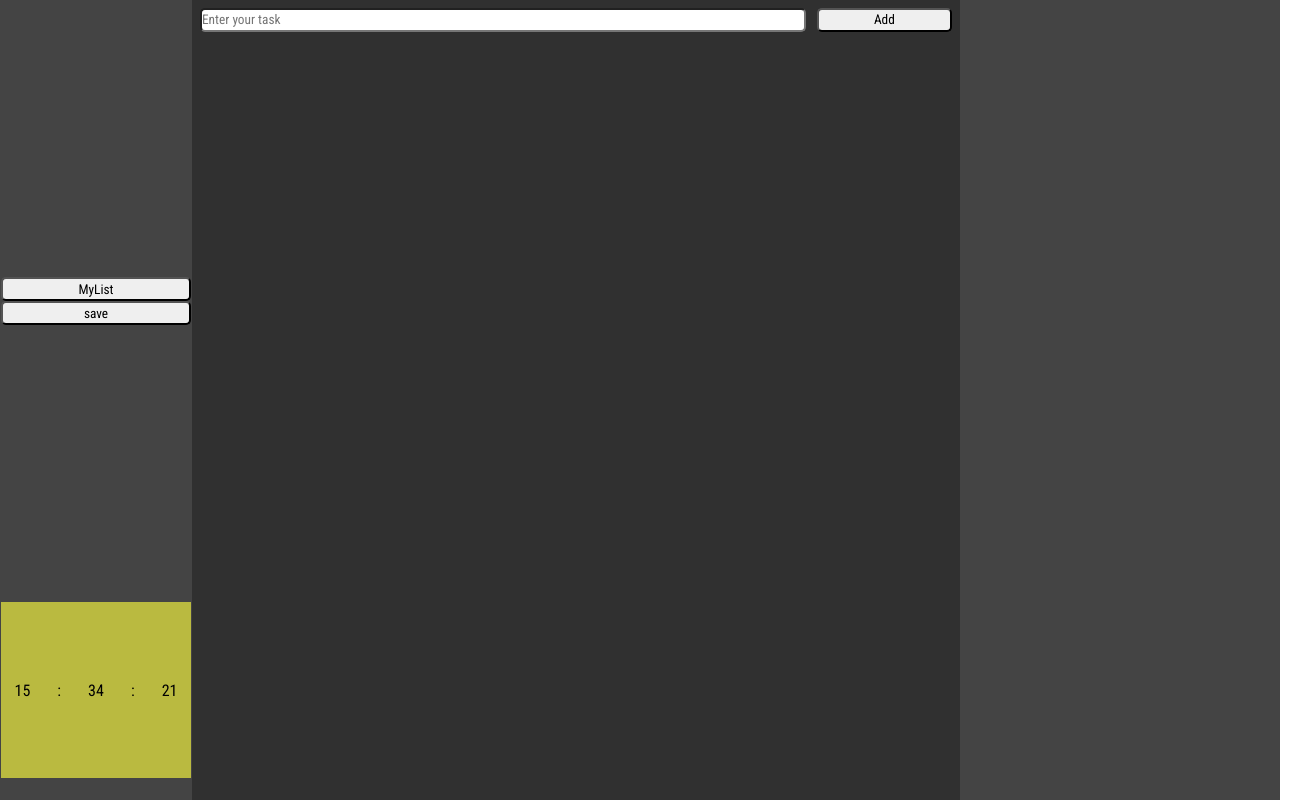
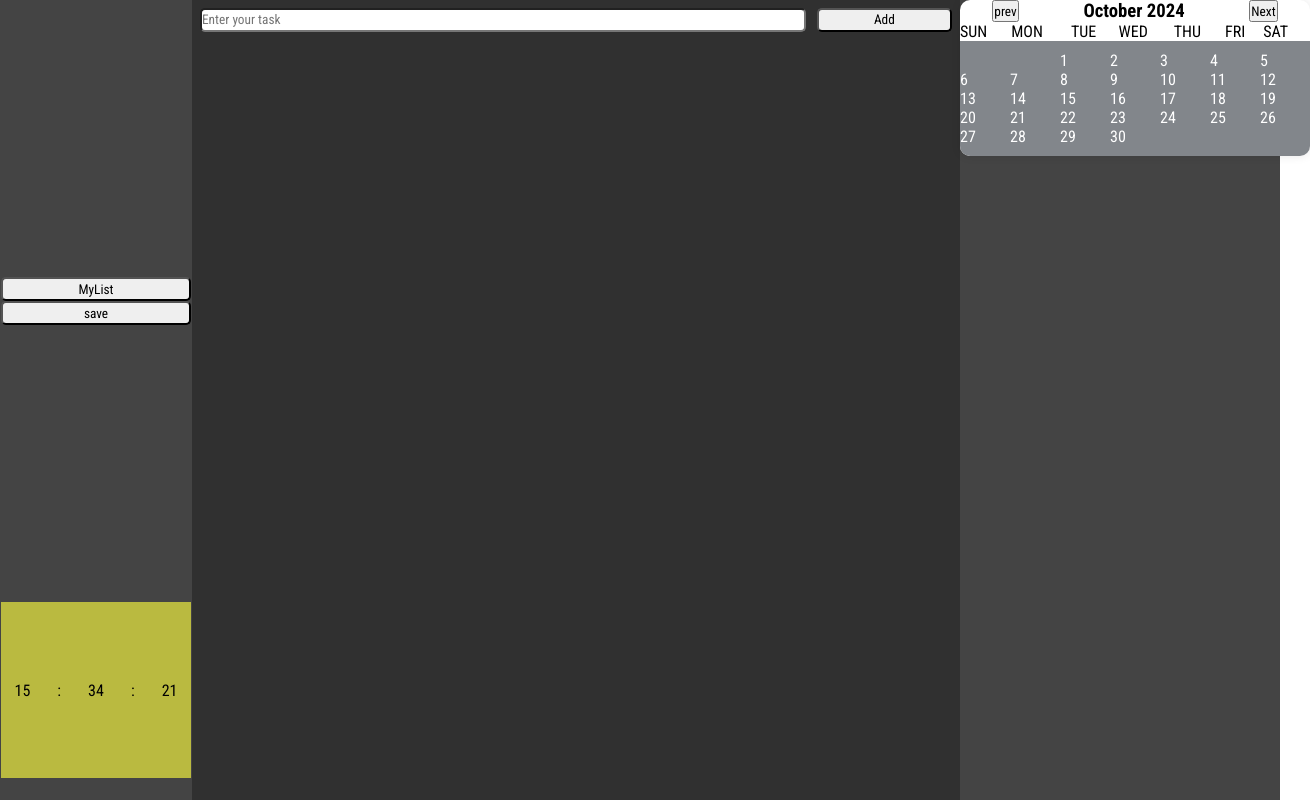
Before and after one commit to PANKAJ211BHATT/todo-app, a plain HTML site: page Index.html in a window 1280 px wide. Shown: the whole page, 1310 px wide, since content can reach past the window. Drawn offline with Linux system fonts and the light colour scheme.

Commit message:
in this update we make a small calender on the right part of the page

```diff
--- a/Index.html
+++ b/Index.html
@@ -36,6 +36,25 @@
         </div>
         <div class="rightcontent">
             <div class="calender">
+                <div class="calender-header">
+                    <button type="button" class="nav-button" id="prev">prev</button>
+                    <h3 class="Monthyear">thi</h3>
+                    <button type="button" class="nav-button" id="next">Next</button>
+                </div>
+                <div class="calender-body">
+                    <div class="calender-days">
+                        <div class="days">SUN</div>
+                        <div class="days">MON</div>
+                        <div class="days">TUE</div>
+                        <div class="days">WED</div>
+                        <div class="days">THU</div>
+                        <div class="days">FRI</div>
+                        <div class="days">SAT</div>
+                    </div>
+                    <div class="calender-dates" id="calender-dates">
+
+                    </div>
+                </div>
             </div>
             <div class="notes"></div>
         </div>
--- a/script.js
+++ b/script.js
@@ -59,3 +59,65 @@ function addtask() {
 
     inputfield.value = "";
 }
+
+const calenderDates = document.getElementById("calender-dates");
+const Monthyear = document.querySelector(".Monthyear");
+const prev = document.getElementById("prev");
+const next = document.getElementById("next");
+
+
+let currentDate = new Date();
+
+function renderCalender() {
+    calenderDates.innerHTML = '';
+
+    let year = currentDate.getFullYear();
+
+
+
+    let month = currentDate.getMonth();
+    Monthyear.innerText = `${currentDate.toLocaleString('default', { month: 'long' })} ${year}`;
+
+    const firstDay = new Date(year, month, 1).getDay();
+    const totalday = new Date(year, month + 1, 0).getDate();
+
+
+    // making blank cells
+
+    for (let i = 0; i < firstDay; i++) {
+        const emptycell = document.createElement('div');
+        calenderDates.appendChild(emptycell);
+    }
+
+    /*creating date cells*/
+
+    for (let Day = 1; Day < totalday; Day++) {
+        const datecell = document.createElement('div')
+        datecell.innerText = Day;
+
+
+        if (Day === new Date().getDay() &&
+            month === new Date().getMonth() &&
+            year === new Date().getFullYear()) {
+            datecell.classList.add("current-date")
+        }
+        calenderDates.appendChild(datecell);
+
+    }
+
+
+
+
+}
+prev.addEventListener('click', () => {
+    currentDate.setMonth(currentDate.getMonth() - 1);
+    renderCalender();
+});
+
+next.addEventListener('click', () => {
+    currentDate.setMonth(currentDate.getMonth() + 1);
+    renderCalender();
+
+})
+
+renderCalender();
--- a/style.css
+++ b/style.css
@@ -61,12 +61,6 @@
   margin: 0.3rem;
   overflow: auto;
 }
-.calender {
-  width: auto;
-  height: 6rem;
-  padding: 0.2rem;
-  margin: 0.3rem;
-}
 .notes {
   width: auto;
   height: 13rem;
@@ -122,3 +116,28 @@
   align-items: end;
   font-size: 0.5rem;
 }
+.calender-header {
+  display: flex;
+  justify-content: space-around;
+}
+.calender-days {
+  display: flex;
+}
+.calender {
+  width: 350px;
+  background-color: white;
+  border-radius: 10px;
+  box-shadow: 0 0 10px rgba(0, 0, 0, 0.1);
+  overflow: hidden;
+}
+.days {
+  display: grid;
+  grid-template-columns: repeat(7, 1fr);
+}
+.calender-dates {
+  display: grid;
+  grid-template-columns: repeat(7, 1fr);
+  background-color: #82868b;
+  color: white;
+  padding: 10px 0;
+}
```
